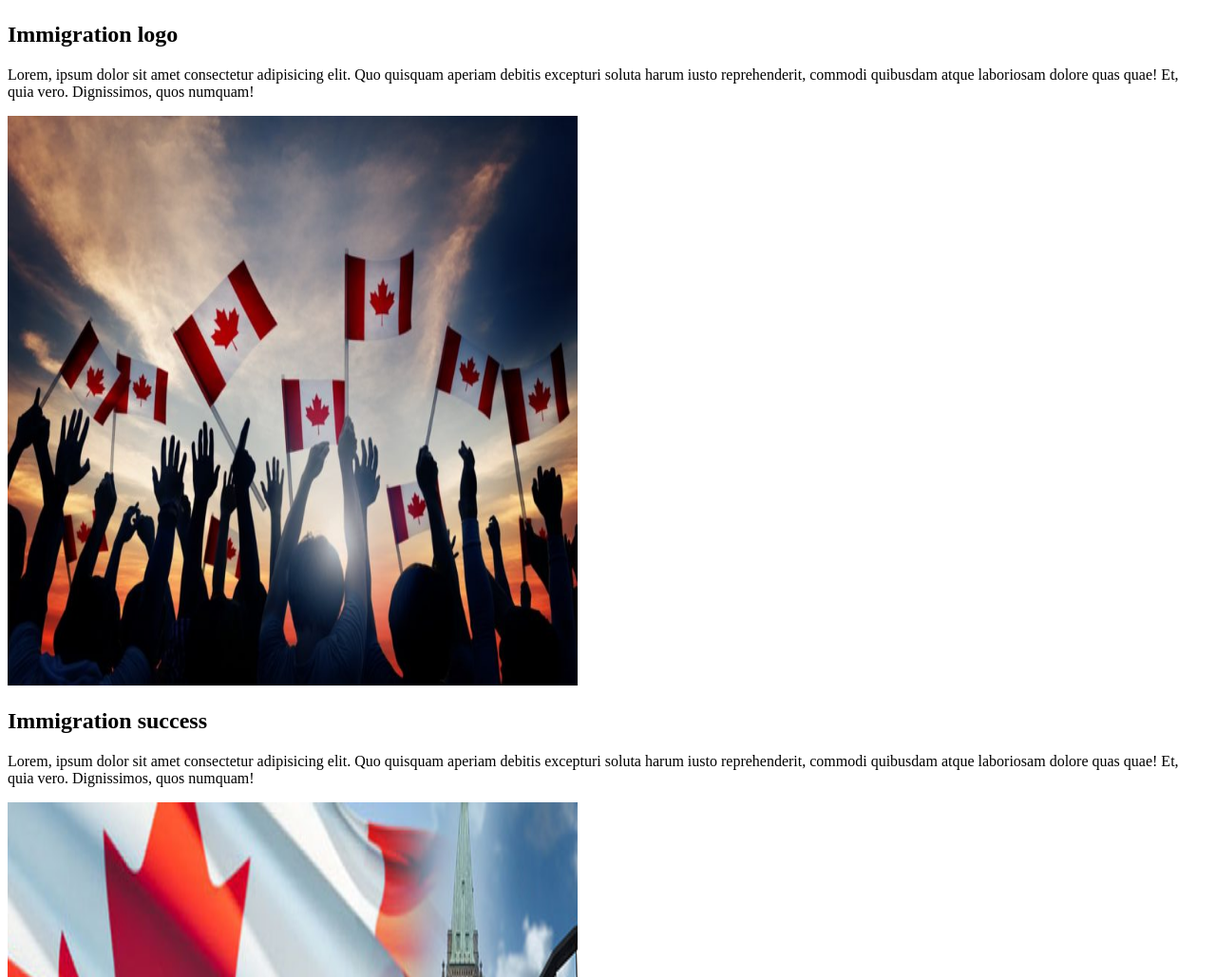
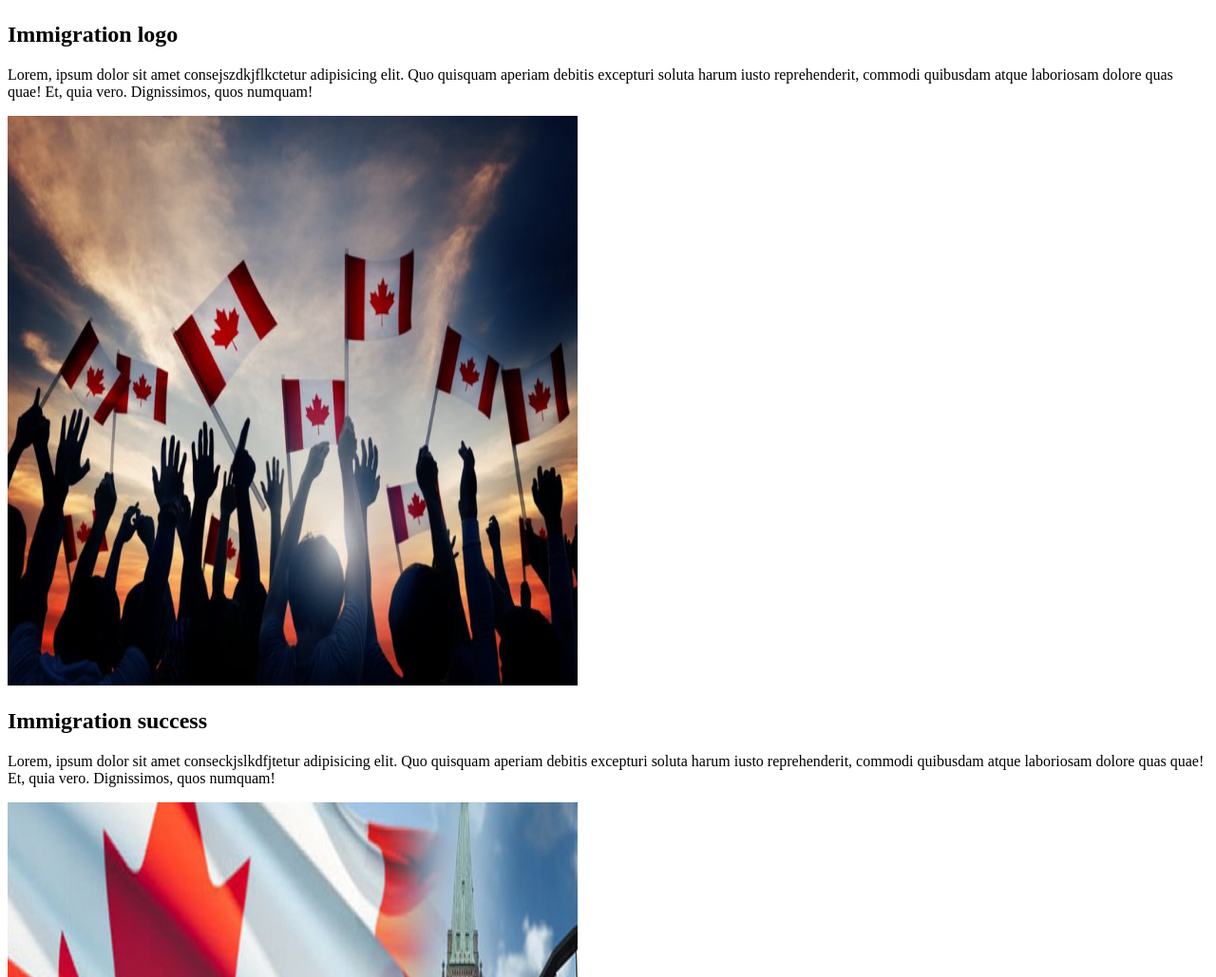
Before and after one commit to Amneet10/HunjanImmigration, a plain HTML site: page index.html in a window 1280 px wide. Shown: the part 925-1954 px from the top of the page at 95% size. Drawn offline with Linux system fonts and the light colour scheme.

Commit message:
Changed content in boxes

```diff
--- a/index.html
+++ b/index.html
@@ -38,14 +38,14 @@
             <div class="box1">
                 <img src="images\1img.jpeg" width="600" height="600">
                 <h1>Immigration logo</h1>
-                <p>Lorem, ipsum dolor sit amet consectetur adipisicing elit. Quo quisquam aperiam debitis excepturi soluta harum iusto reprehenderit, commodi quibusdam atque laboriosam dolore quas quae! Et, quia vero. Dignissimos, quos numquam!</p>
+                <p>Lorem, ipsum dolor sit amet consejszdkjflkctetur adipisicing elit. Quo quisquam aperiam debitis excepturi soluta harum iusto reprehenderit, commodi quibusdam atque laboriosam dolore quas quae! Et, quia vero. Dignissimos, quos numquam!</p>
             </div>
         </div>
         <div class="container">
             <div class="box2">
                 <img src="images\2.jpg" width="600" height="600">
                 <h1>Immigration success</h1>
-                <p>Lorem, ipsum dolor sit amet consectetur adipisicing elit. Quo quisquam aperiam debitis excepturi soluta harum iusto reprehenderit, commodi quibusdam atque laboriosam dolore quas quae! Et, quia vero. Dignissimos, quos numquam!</p>
+                <p>Lorem, ipsum dolor sit amet conseckjslkdfjtetur adipisicing elit. Quo quisquam aperiam debitis excepturi soluta harum iusto reprehenderit, commodi quibusdam atque laboriosam dolore quas quae! Et, quia vero. Dignissimos, quos numquam!</p>
             </div>
         </div>
         <div class="container">
```
